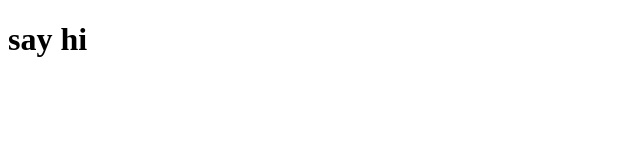
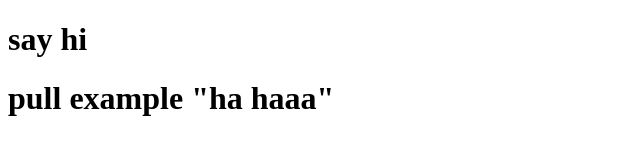
Before and after one commit to ashu-dev-ops/git, a plain HTML site: page index.html in a window 1280 px wide. Shown: the whole page, without its empty margins (0-640 px from the left). Drawn offline with Linux system fonts and the light colour scheme.

Commit message:
add new exapmle
haha

```diff
--- a/index.html
+++ b/index.html
@@ -8,5 +8,6 @@
 </head>
 <body>
     <h1>say hi</h1>
+    <h1>pull example "ha haaa"</h1>
 </body>
 </html>
```
